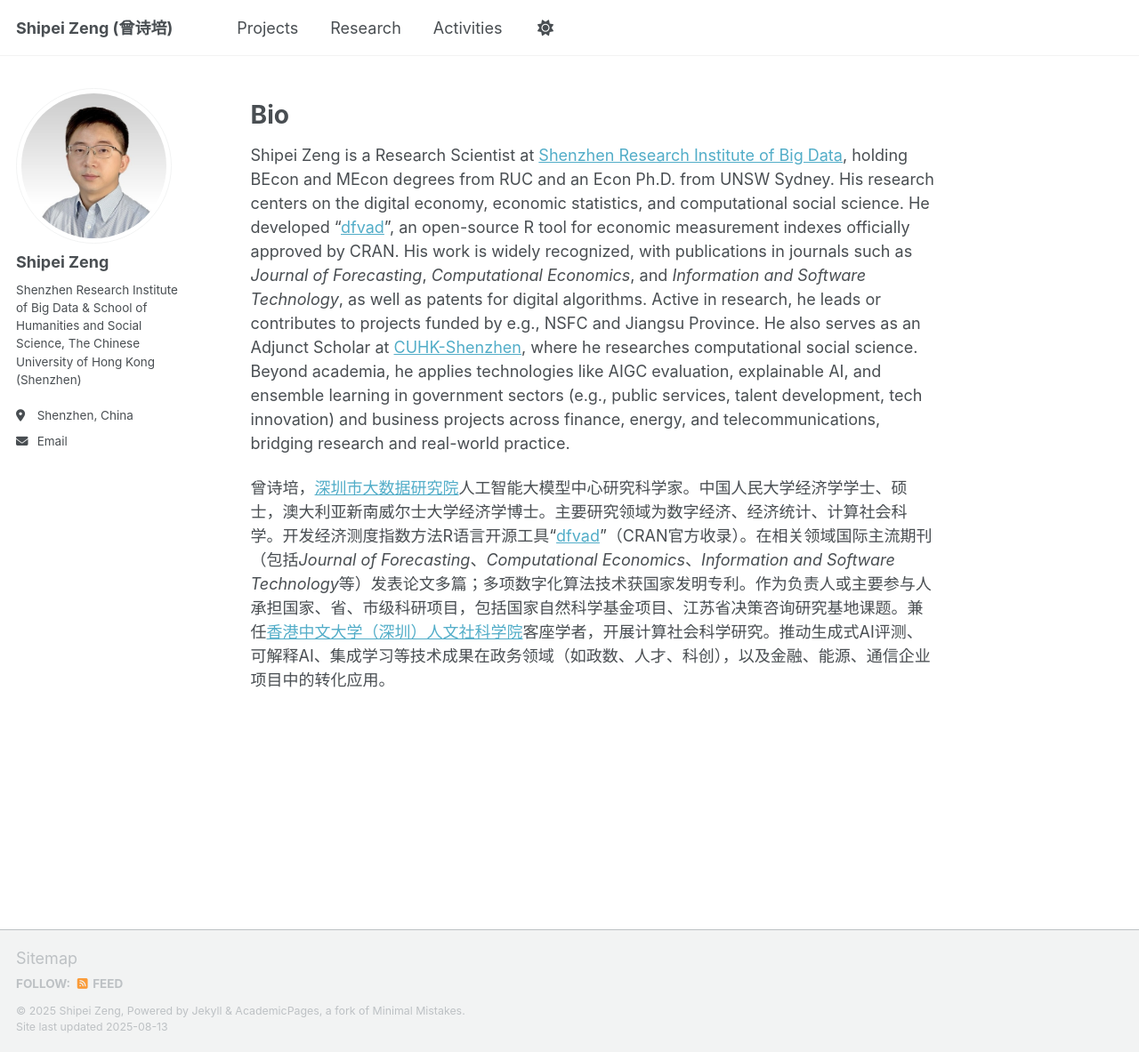
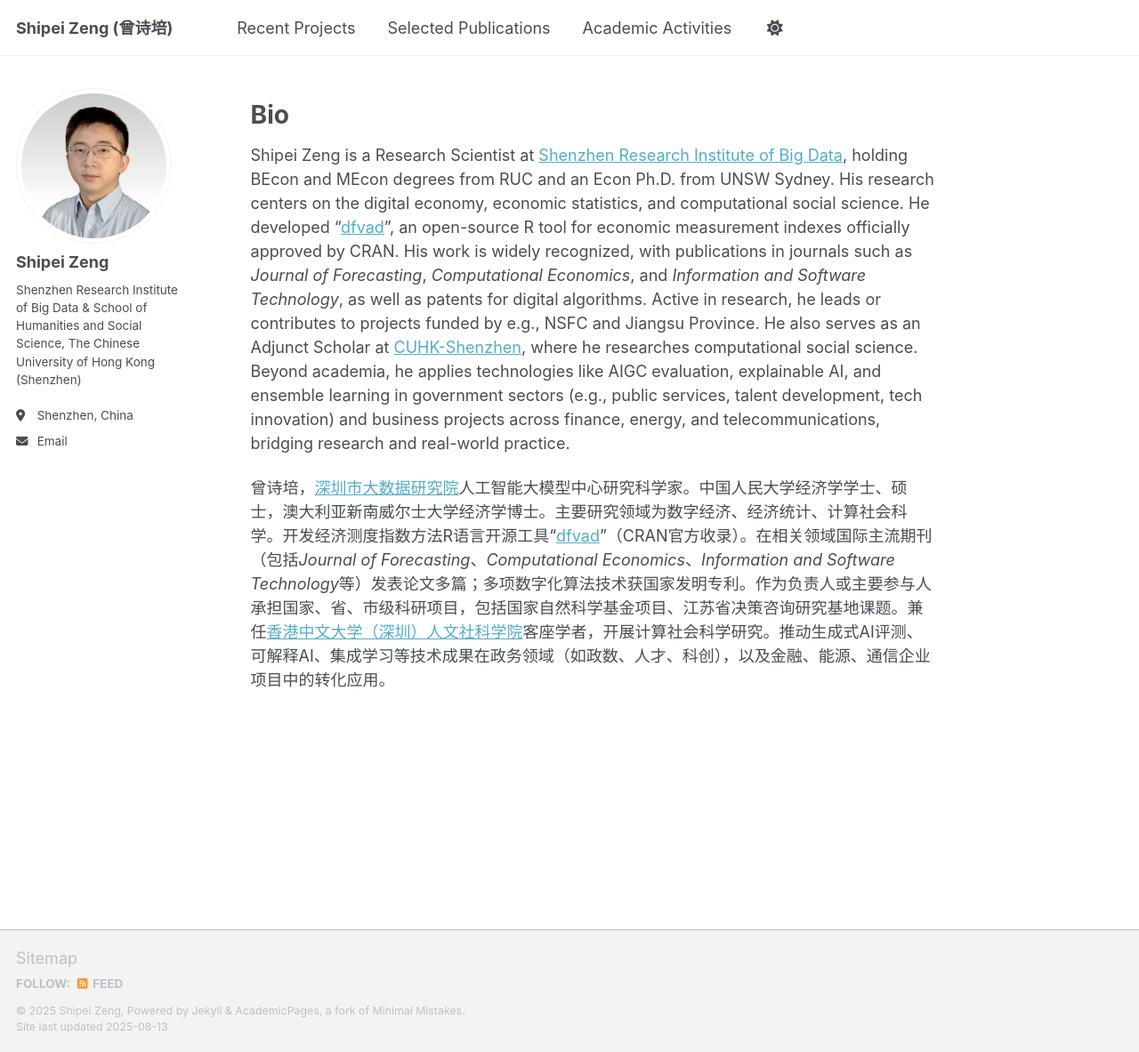
Before and after one commit to shipei-zeng/shipei-zeng.github.io, a Jekyll site: the page built from _pages/about.md, in a window 1280 px wide and 1183 px high. Shown: the whole window at 89% size. Built offline with Jekyll 4.4.1, drawn with Linux system fonts in a browser that asks for light colours; a script that is not in the unit is left out.

Commit message:
Update navigation.yml

```diff
--- a/_data/navigation.yml
+++ b/_data/navigation.yml
@@ -8,13 +8,13 @@
 #      Markdown formatted page while the second is generated using JSON.
 
 main:
-  - title: "Projects"
+  - title: "Recent Projects"
     url: /projects/
 
-  - title: "Research"
+  - title: "Selected Publications"
     url: /research/
 
-  - title: "Activities"
+  - title: "Academic Activities"
     url: /activities/
 
   # - title: "Talks"
```
